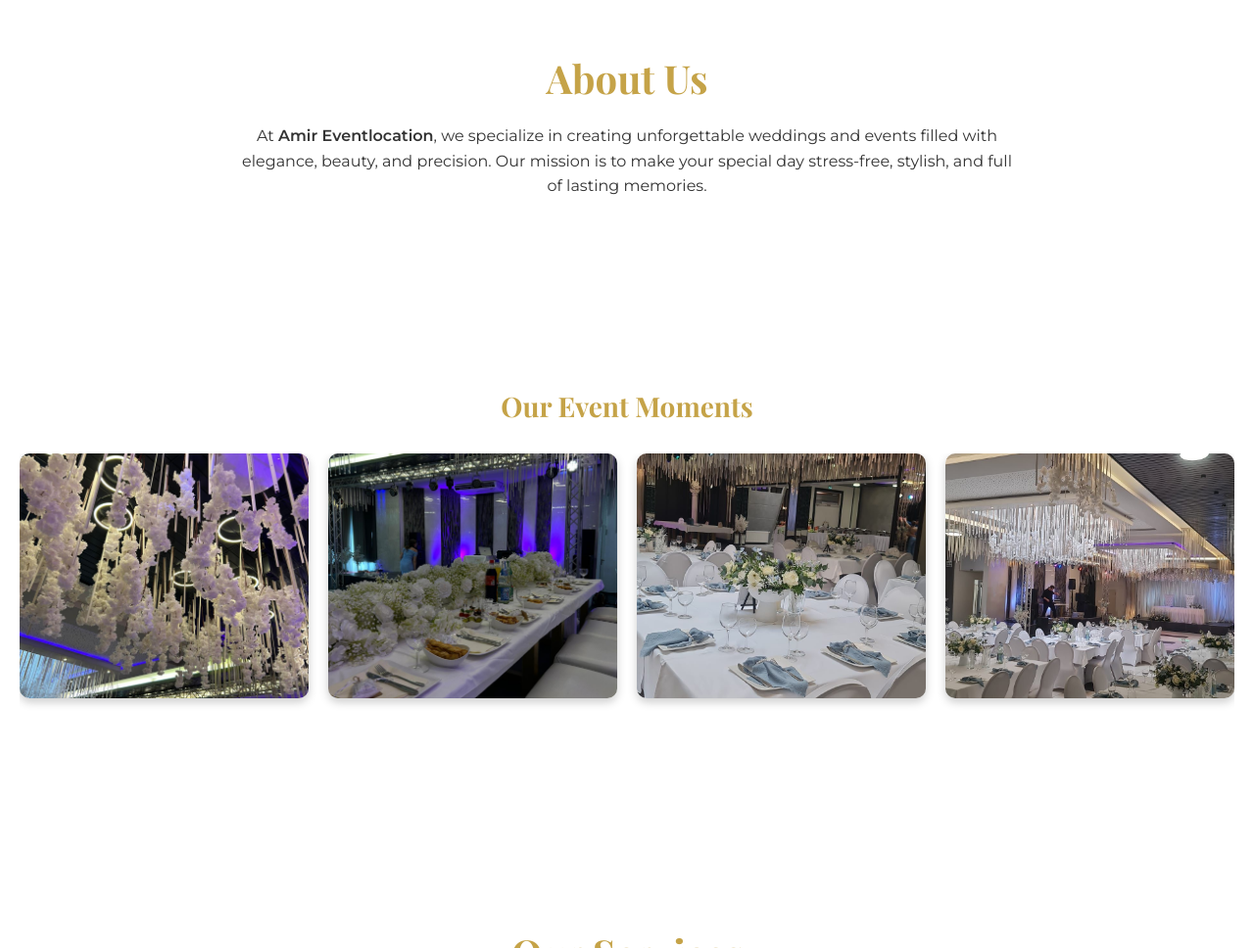
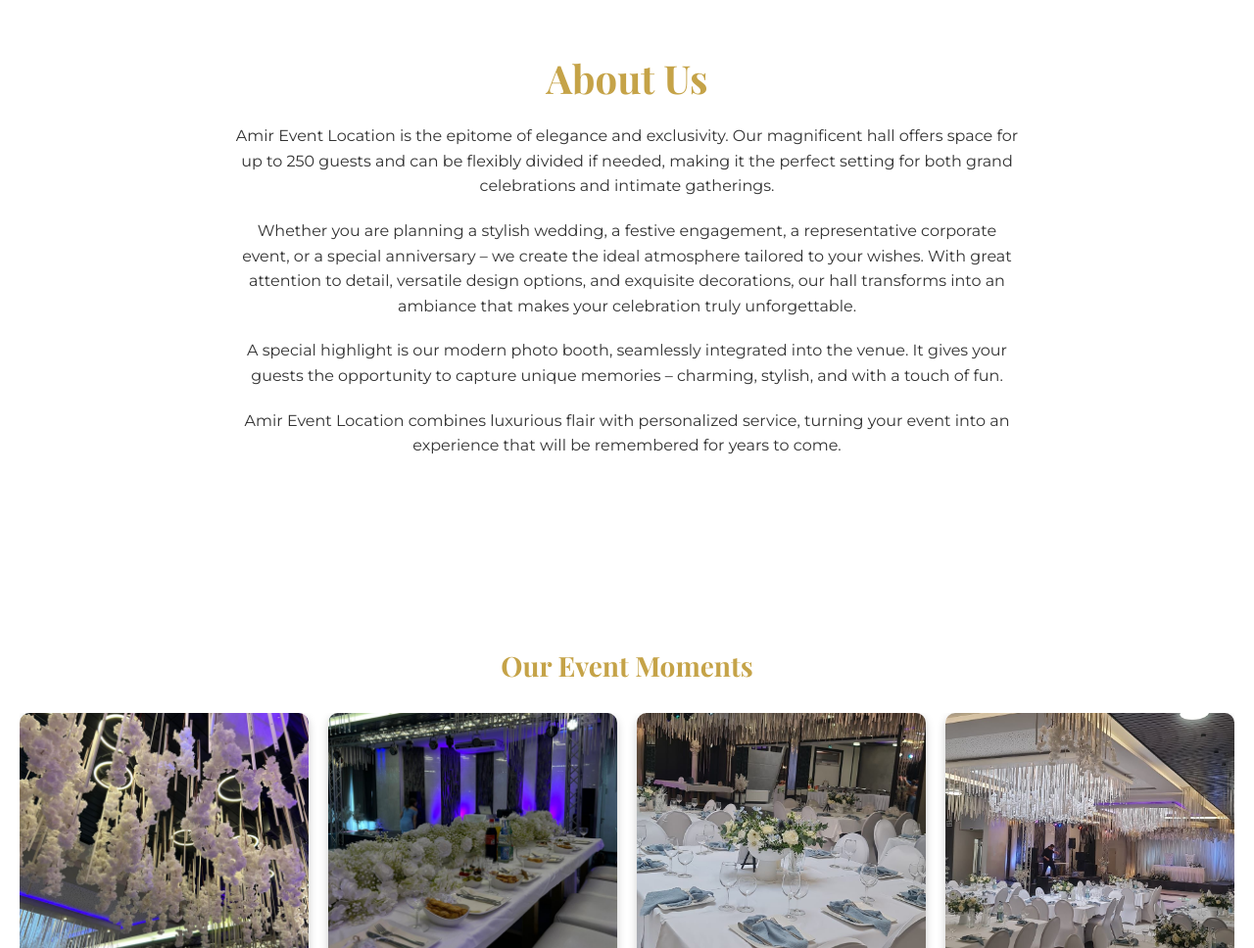
Before and after one commit to rasadli/AmirEventLocation, a plain HTML site: page index.html in a window 1280 px wide. Shown: the part 1080-2048 px from the top of the page at 98% size. Drawn offline with nearby package versions, Linux system fonts and the light colour scheme.

Commit message:
main parts added

```diff
--- a/index.html
+++ b/index.html
@@ -52,11 +52,27 @@
     <!-- About -->
     <section id="about">
         <h2>About Us</h2>
-        <p>At <strong>Amir Eventlocation</strong>, we specialize in creating unforgettable weddings and events filled
-            with elegance, beauty, and precision. Our mission is to make your special day stress-free, stylish, and full
-            of lasting memories.</p>
+        <p>
+            Amir Event Location is the epitome of elegance and exclusivity. Our magnificent hall offers space for up to
+            250 guests and can be flexibly divided if needed, making it the perfect setting for both grand celebrations
+            and intimate gatherings.
+        </p>
+        <p>
+            Whether you are planning a stylish wedding, a festive engagement, a representative corporate event, or a
+            special anniversary – we create the ideal atmosphere tailored to your wishes. With great attention to detail,
+            versatile design options, and exquisite decorations, our hall transforms into an ambiance that makes your
+            celebration truly unforgettable.
+        </p>
+        <p>
+            A special highlight is our modern photo booth, seamlessly integrated into the venue. It gives your guests
+            the opportunity to capture unique memories – charming, stylish, and with a touch of fun.
+        </p>
+        <p>
+            Amir Event Location combines luxurious flair with personalized service, turning your event into an
+            experience that will be remembered for years to come.
+        </p>
+    </section>
 
-    </section>
 
     <!-- Gallery -->
     <section id="gallery" class="container">
--- a/style.css
+++ b/style.css
@@ -64,12 +64,14 @@ section p {
 }
 
 .home {
-    background: url('logo.jpg') no-repeat center/150px;
+    background: url('images/photo_1.jpg') no-repeat center center/cover;
     min-height: 100vh;
     display: flex;
     flex-direction: column;
     justify-content: center;
     align-items: center;
+    text-align: center;
+    position: relative;
 }
 
 .home h1 {
```
